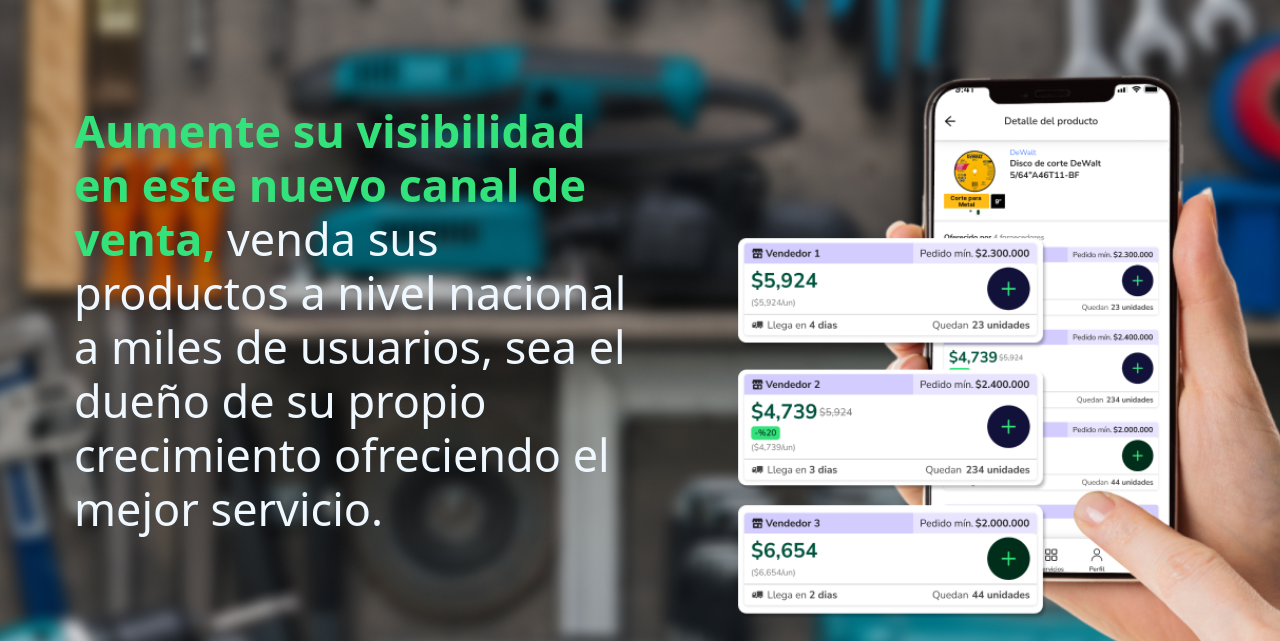
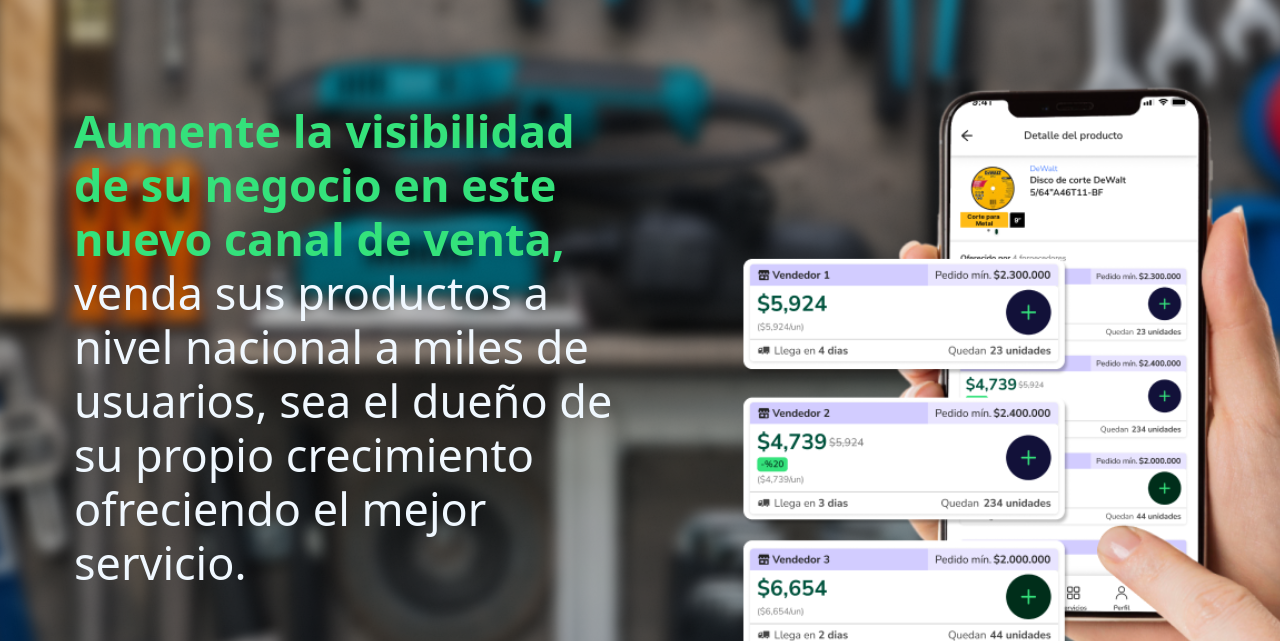
Before and after one commit to TUL-MVP/Marketplace, a plain HTML site: page index.html in a window 1280 px wide. Shown: the part 96-737 px from the top of the page. Drawn offline with nearby package versions, Linux system fonts and the light colour scheme.

Commit message:
update copy

```diff
--- a/index.html
+++ b/index.html
@@ -56,7 +56,8 @@
             <div class="container-xxl">
                 <div class="row row-cols-xs-1 row-cols-sm-1 row-cols-md-2">
                     <div  class="col-8 col-xs-10 h-100 col-md-6  col-sm-12 d-inline-block" >
-                        <h1><span>Aumente su visibilidad en este nuevo canal de venta,</span> venda sus productos a nivel nacional a miles de usuarios, sea el dueño de su propio crecimiento ofreciendo el mejor servicio.</h1>
+                        <h1><span>Aumente la visibilidad de su negocio en este nuevo canal de venta,</span> venda sus productos a nivel nacional a miles de usuarios, sea el dueño de su propio crecimiento ofreciendo el mejor servicio.</h1>
+
                     </div>
                     <div class="col-4 col-xs-12  ">
                     </div>
```
